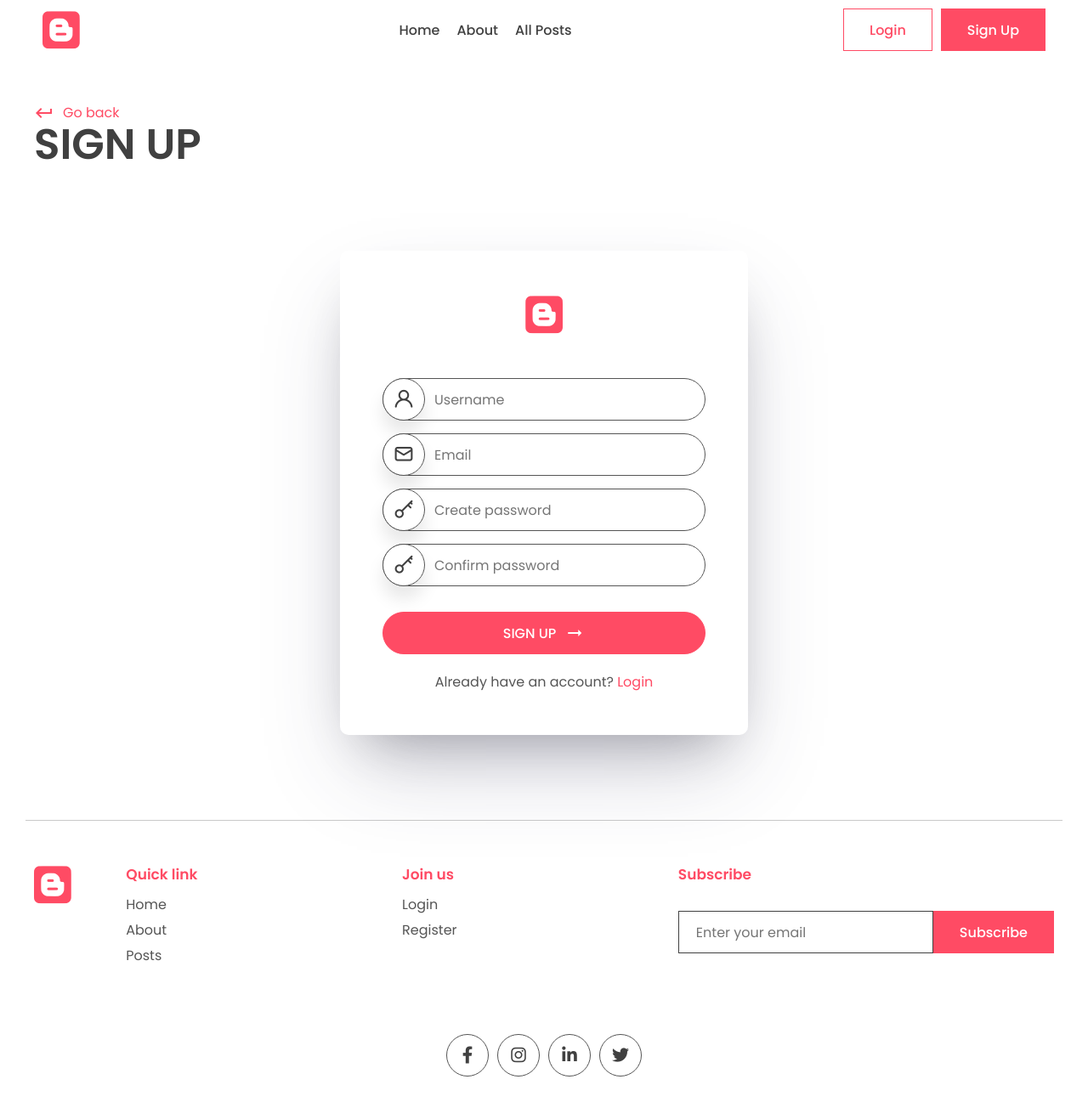
After one commit to MK543/PJF_Kozlowski, a Django app: page /accounts/register in a window 1280 px wide. The commit adds this page. Shown: the whole page at 85% size. Run offline with Django 5.2, Linux system fonts and the light colour scheme; some libraries are stand-ins or nearby versions.

Commit message:
Added most functionality for website

```diff
--- a/app/forms.py
+++ b/app/forms.py
@@ -1,6 +1,7 @@
 from django import forms
 from django.utils.translation import gettext_lazy as _
-
+from django.contrib.auth.forms import UserCreationForm
+from django.contrib.auth.models import User
 from app.models import Comment, Subscribe
 
 class SubscribeForm(forms.ModelForm):
@@ -24,3 +25,39 @@ class CommentForm(forms.ModelForm):
         self.fields['email'].widget.attrs['placeholder'] = 'Email'
         self.fields['name'].widget.attrs['placeholder'] = 'Name'
         self.fields['website'].widget.attrs['placeholder'] = 'Website (optional)'
+
+class NewUserForm(UserCreationForm):
+    class Meta:
+        model = User
+        fields = ("username", "email", "password1", "password2")
+
+    def __init__(self, *args, **kwargs):
+        super().__init__(*args, **kwargs)
+        self.fields['username'].widget.attrs['placeholder'] = 'Username'
+        self.fields['email'].widget.attrs['placeholder'] = 'Email'
+        self.fields['password1'].widget.attrs['placeholder'] = 'Create password'
+        self.fields['password2'].widget.attrs['placeholder'] = 'Confirm password'
+
+    def clean_username(self):
+        username = self.cleaned_data['username'].lower()
+        new = User.objects.filter(username = username)
+        if new.count():
+            raise forms.ValidationError("User already exists")
+        else:
+            return username
+
+    def clean_email(self):
+        email = self.cleaned_data['email'].lower()
+        new = User.objects.filter(email = email)
+        if new.count():
+            raise forms.ValidationError("Email already exist")
+        else:
+            return email
+
+    def clean_password2(self):
+        password1 = self.cleaned_data['password1']
+        password2 = self.cleaned_data['password2']
+        if password1 and password2 and password1 != password2:
+            raise forms.ValidationError("Passwords don't match")
+        else:
+            return password2
--- a/app/models.py
+++ b/app/models.py
@@ -45,6 +45,8 @@ class Post(models.Model):
     view_count= models.IntegerField(null=True, blank=True)
     is_featured = models.BooleanField(default=False)
     author = models.ForeignKey(User, on_delete=models.CASCADE, null=True, blank=True)
+    bookmarks = models.ManyToManyField(User, related_name="bookmarks", default=None, blank=True)
+    likes = models.ManyToManyField(User, related_name="likes", default=None, blank=True)
 
 class Comment(models.Model):
     content = models.TextField()
--- /dev/null
+++ b/app/templates/app/register.html
@@ -0,0 +1,91 @@
+{% extends "base.html" %}
+{% load static %}
+{% block title %} Blog | Sign up {% endblock title %}
+{% block content %}
+      <div class="container">
+        <div class="page-name">
+          <a href="#" class="learn">
+            <span class="material-icons"> keyboard_return </span> Go back
+          </a>
+          <h1>Sign Up</h1>
+        </div>
+
+        <form method="post" class="form">
+            {% csrf_token %}
+          <center>
+            <div class="logo f-logo">
+              <i class="fa-brands fa-blogger"></i>
+            </div>
+            {% if form.non_field_errors %}
+            {% for error in form.non_field_errors  %}
+            <div  class="field-error">
+                <p>{{error}}</p>
+            </div>
+            {% endfor %}
+            {% endif %}
+            <div class="inputs">
+              <div>
+                <div class="search-bar s-active input">
+                  {{form.username}}
+                  <div class="animated-search">
+                    <i class="uil uil-user"></i>
+                  </div>
+                </div>
+                {% if form.username.errors %}
+                  <div class="field-error">
+                    <p>{{form.username.errors.as_text}}</p>
+                  </div>
+                {% endif %}
+              </div>
+
+              <div>
+                <div class="search-bar s-active input">
+                    {{form.email}}
+                  <div class="animated-search">
+                    <i class="uil uil-envelope-alt"></i>
+                  </div>
+                </div>
+                {% if form.email.errors %}
+                  <div class="field-error">
+                    <p>{{form.email.errors.as_text}}</p>
+                  </div>
+                {% endif %}
+              </div>
+
+              <div>
+                <div class="search-bar s-active input">
+                  {{form.password1}}
+                  <div class="animated-search">
+                    <i class="uil uil-key-skeleton"></i>
+                  </div>
+                </div>
+                    {% if form.password1.errors %}
+                    <div class="field-error">
+                        <p>{{form.password1.errors.as_text}}</p>
+                    </div>
+                    {% endif %}
+              </div>
+              <div>
+                <div class="search-bar s-active input">
+                    {{form.password2}}
+                  <div class="animated-search">
+                    <i class="uil uil-key-skeleton"></i>
+                  </div>
+                </div>
+                {% if form.password2.errors %}
+                    <div class="field-error">
+                        <p>{{form.password2.errors.as_text}}</p>
+                    </div>
+                {% endif %}
+              </div>
+              <button class="btn btn-primary rounded">
+                SIGN UP <span class="material-icons"> arrow_right_alt </span>
+              </button>
+              <center>
+                <p>Already have an account? <a href="login.html">Login</a></p>
+              </center>
+            </div>
+          </center>
+        </form>
+      </div>
+{% endblock content %}
--- a/app/urls.py
+++ b/app/urls.py
@@ -26,5 +26,10 @@ urlpatterns = [
     path('author/<slug:slug>', views.author_page, name='author_page'),
     path('search/', views.search_posts, name='search_page'),
     path('about/', views.about, name='about'),
-
+    path('accounts/register', views.register_user, name='register'),
+    path('bookmark_post/<slug:slug>', views.bookmark_post, name='bookmark'),
+    path('like_post/<slug:slug>', views.like_post, name='like'),
+    path('all_bookmarked_posts/', views.all_bookmarked_posts, name='all_bookmarked_posts'),
+    path('all_posts/', views.all_posts, name='all_posts'),
+    path('all_liked_posts/', views.all_liked_posts, name='all_liked_posts'),
 ]
--- a/app/views.py
+++ b/app/views.py
@@ -1,16 +1,29 @@
+from ctypes.wintypes import tagSIZE
+from multiprocessing import context
 from django.urls import reverse
-from django.shortcuts import redirect, render
-from app.forms import CommentForm, SubscribeForm
+from django.shortcuts import get_object_or_404, redirect, render
+from app.forms import CommentForm, NewUserForm, SubscribeForm
 from django.http import HttpResponseRedirect
 from app.models import Comment, Post, Profile, Subscribe, Tag, WebsiteMeta
 from django.contrib.auth.models import User
 from django.db.models import Count
+from django.contrib.auth import login
 
 # Create your views here.
 def post_page(request, slug):
     post = Post.objects.get(slug=slug)
     comments = Comment.objects.filter(post=post, parent=None)
     form = CommentForm()
+
+
+    is_liked = False
+    if post.likes.filter(id = request.user.id).exists():
+        is_liked = True
+    likes = post.likes.all().count()
+
+    is_bookmarked = False
+    if post.bookmarks.filter(id = request.user.id).exists():
+        is_bookmarked = True
 
     if request.POST:
         comment_form = CommentForm(request.POST)
@@ -35,8 +48,23 @@ def post_page(request, slug):
     else:
         post.view_count += 1
 
+    recent_posts = Post.objects.exclude(id = post.id).order_by("-last_updated")[0:3]
+    top_authors = User.objects.annotate(number = Count('post')).filter(profile__isnull=False).order_by('-number')[0:3]
+    tags = Tag.objects.all()
+    related_posts = Post.objects.exclude(id = post.id).filter(author = post.author)[0:3]
+
     post.save()
-    context = {'post': post, 'form': form, 'comments': comments}
+    context = {'post': post,
+               'form': form,
+               'comments': comments,
+               "is_bookmarked": is_bookmarked,
+               "is_liked": is_liked,
+               "likes": likes,
+               "recent_posts": recent_posts,
+               "top_authors": top_authors,
+               "tags": tags,
+               "related_posts": related_posts
+               }
     return render(request, "app/post.html", context)
 
 def index(request):
@@ -69,7 +97,7 @@ def index(request):
                 "subscribe_form": subscribe_form,
                 "subscribe_succesful": subscribe_succesful,
                 "featured_blog": featured_blog,
-                "website_info": website_info
+                "website_info": website_info,
                 }
     return render(request, "app/index.html", context)
 
@@ -123,3 +151,53 @@ def about(request):
 
     context = {'website_info': website_info}
     return render(request, "app/about.html", context)
+
+
+def register_user(request):
+    form = NewUserForm()
+    if request.method == "POST":
+        form = NewUserForm(request.POST)
+        if form.is_valid():
+            user = form.save()
+            login(request, user)
+            return redirect("/")
+
+    context = {'form': form}
+    return render(request, "app/register.html", context)
+
+def bookmark_post(request, slug):
+    post = get_object_or_404(Post, id=request.POST.get('post_id'))
+    if post.bookmarks.filter(id = request.user.id).exists():
+        post.bookmarks.remove(request.user)
+    else:
+        post.bookmarks.add(request.user)
+    return redirect(reverse('post_page', args=[str(slug)]))
+
+def like_post(request, slug):
+    post = get_object_or_404(Post, id=request.POST.get('post_id'))
+    if post.likes.filter(id = request.user.id).exists():
+        post.likes.remove(request.user)
+    else:
+        post.likes.add(request.user)
+    return redirect(reverse('post_page', args=[str(slug)]))
+
+def all_bookmarked_posts(request):
+    if request.user.is_authenticated:
+        all_bookmarked_posts = Post.objects.filter(bookmarks = request.user)
+        context = {'all_bookmarked_posts': all_bookmarked_posts}
+        return render(request, "app/all_bookmarked_posts.html", context)
+    else:
+        return redirect("/")
+
+def all_posts(request):
+    all_posts = Post.objects.all()
+    context = {'all_posts': all_posts}
+    return render(request, "app/all_posts.html", context)
+
+def all_liked_posts(request):
+    if request.user.is_authenticated:
+        all_liked_posts = Post.objects.filter(likes = request.user)
+        context = {'all_liked_posts': all_liked_posts}
+        return render(request, "app/all_liked_posts.html", context)
+    else:
+        return redirect("/")
--- a/blogapp/settings.py
+++ b/blogapp/settings.py
@@ -40,13 +40,13 @@ ALLOWED_HOSTS = []
 # Application definition
 
 INSTALLED_APPS = [
-    'django.contrib.admin',
     'django.contrib.auth',
     'django.contrib.contenttypes',
     'django.contrib.sessions',
     'django.contrib.messages',
     'django.contrib.staticfiles',
     'app.apps.AppConfig',
+    'django.contrib.admin',
 ]
 
 MIDDLEWARE = [
@@ -133,6 +133,7 @@ STATIC_URL = 'static/'
 
 MEDIA_URL = 'media/'
 MEDIA_ROOT = BASE_DIR / 'upload'
+LOGIN_REDIRECT_URL = '/'
 
 
 # Default primary key field type
--- a/blogapp/urls.py
+++ b/blogapp/urls.py
@@ -22,5 +22,6 @@ from blogapp import settings
 
 urlpatterns = [
     path('admin/', admin.site.urls),
+    path('accounts/', include('django.contrib.auth.urls')),
     path('', include('app.urls')),
 ] + static(settings.MEDIA_URL, document_root=settings.MEDIA_ROOT)
--- a/templates/base.html
+++ b/templates/base.html
@@ -32,12 +32,22 @@
                 <div class="links">
                     <a href="{% url "index" %}">Home</a>
                     <a href="{% url "about" %}">About</a>
-                    <a href="">All Posts</a>
+                    <a href="{% url "all_posts" %}">All Posts</a>
+                    {% if user.is_authenticated %}
+                    <a href="{% url "all_bookmarked_posts" %}">Bookmarks</a>
+                    <a href="{% url "all_liked_posts" %}">Liked Posts</a>
+                    {% endif %}
                 </div>
                 <div class="action-btn">
-                    <a href="pages/login.html"><button class="btn btn-scoundary">Login</button></a>
-                    <a href="pages/signup.html">
-                    <button class="btn btn-primary">Sign Up</button></a>
+                    {% if user.is_authenticated %}
+                    <form method="post" action="{% url 'logout' %}">
+                        {% csrf_token %}
+                        <button type="submit" class="btn btn-scoundary">Logout</button>
+                    </form>
+                    {% else %}
+                    <a href="{% url "login" %}"><button class="btn btn-scoundary">Login</button></a>
+                    <a href="{% url "register" %}"><button class="btn btn-primary">Sign Up</button></a>
+                    {% endif %}
                     <i class="uil uil-align-center-alt menu" onclick="menu()"></i>
                 </div>
             </div>
@@ -60,17 +70,26 @@
                     <div class="q-link">
                     <a href="{% url "index" %}">Home</a>
                     <a href="{% url "about" %}">About</a>
-                    <a href="#">Posts</a>
+                    <a href="{% url "all_posts" %}">Posts</a>
                     </div>
                 </div>
+                {% if user.is_authenticated %}
                 <div class="link">
                     <h2>Top category</h2>
                     <div class="q-link">
-                    <a href="{% url "index" %}">Home</a>
-                    <a href="{% url "about" %}">About</a>
-                    <a href="#">All Posts</a>
+                    <a href="{% url "all_bookmarked_posts" %}">Bookmarks</a>
+                    <a href="{% url "all_liked_posts" %}">Liked Posts</a>
                     </div>
                 </div>
+                {% else %}
+                <div class="link">
+                    <h2>Join us</h2>
+                    <div class="q-link">
+                    <a href="{% url "login" %}">Login</a>
+                    <a href="{% url "register" %}">Register</a>
+                    </div>
+                </div>
+                {% endif %}
                 <div class="news-signup">
                     <h2>Subscribe</h2>
                     <div class="newsletter">
```
Also changed, not shown: app/templates/app/all_bookmarked_posts.html (added, +34 -0 lines), app/templates/app/all_liked_posts.html (added, +34 -0 lines), app/templates/app/all_posts.html (added, +34 -0 lines), app/templates/app/post.html (+66 -131 lines), app/templates/registration/logged_out.html (added, +13 -0 lines), app/templates/registration/login.html (added, +42 -0 lines), upload/images/female.png (added), upload/images/male-1.png (added), upload/images/male_WuFnMJ3.png (added).
